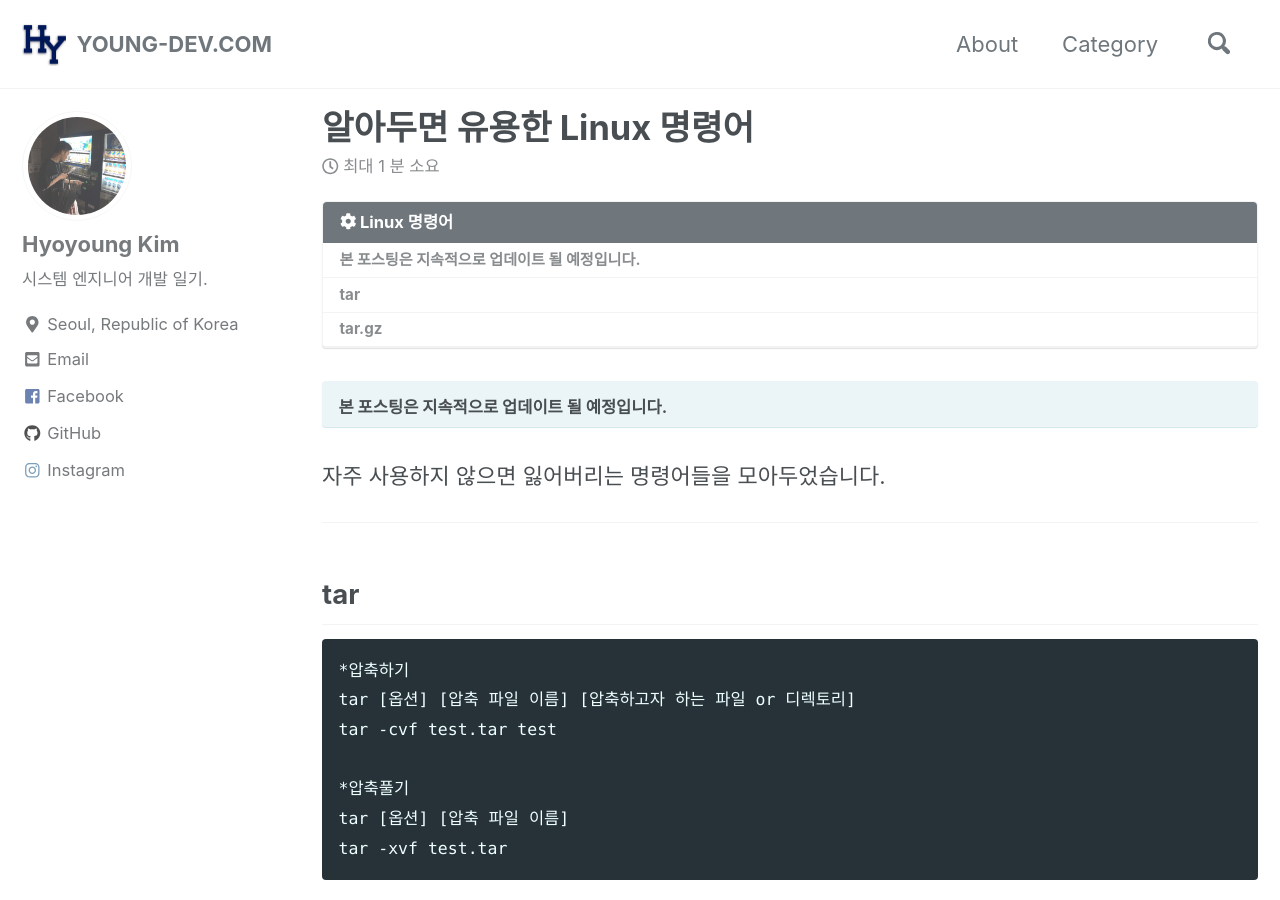
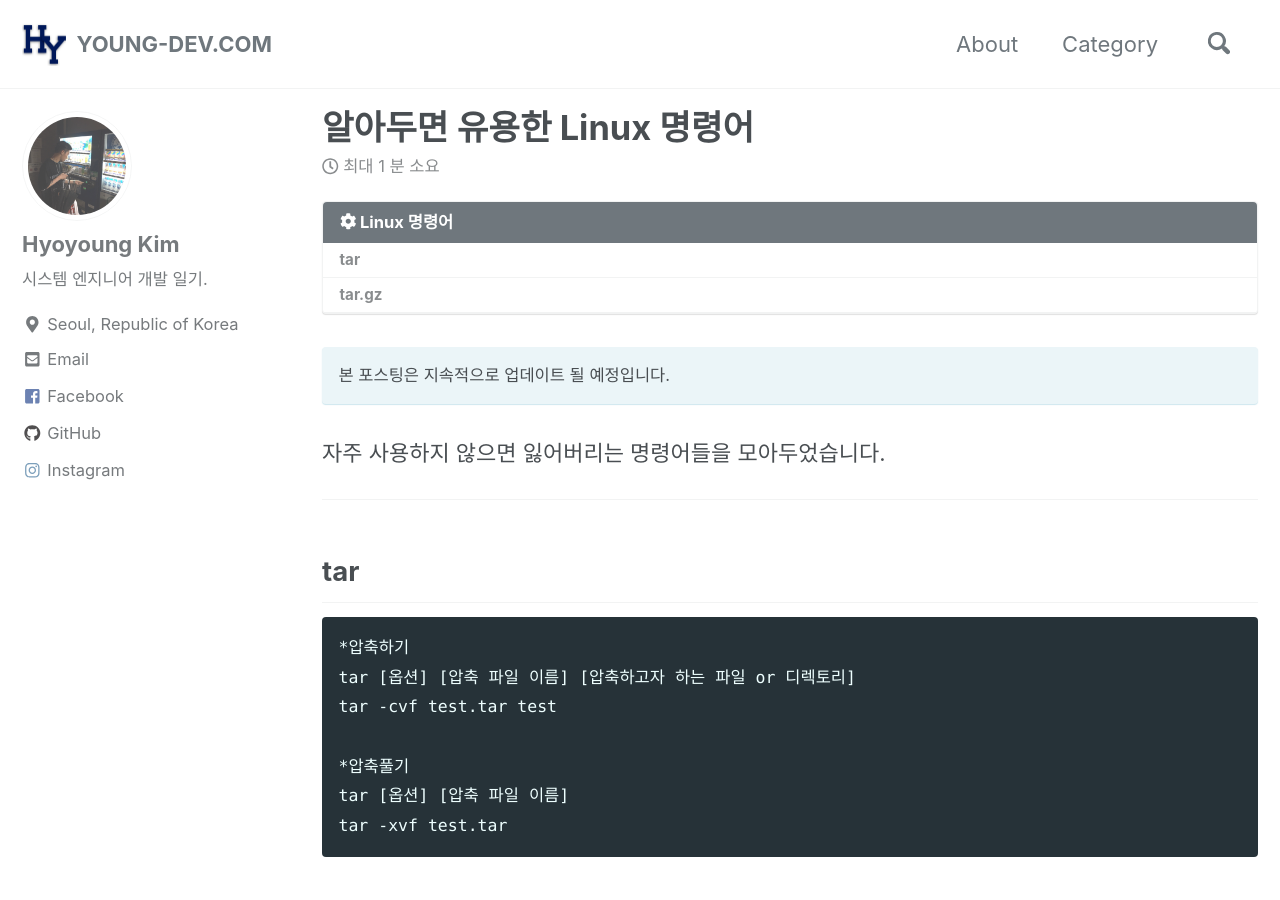
Before and after one commit to youngfromseoul/youngfromseoul.github.io2, a Jekyll site: the page built from _posts/linux/2019-01-29-Linux-tip.md, in a window 1280 px wide and 900 px high. Built offline with Jekyll 4.4.1, drawn with Linux system fonts in a browser that asks for light colours; cached includes are drawn as plain includes; nearby versions of some CDN libraries; some web fonts are replaced; library files that are not in the unit come from our copies.

Commit message:
Update 2019-01-29-Linux-tip.md

```diff
--- a/_posts/linux/2019-01-29-Linux-tip.md
+++ b/_posts/linux/2019-01-29-Linux-tip.md
@@ -17,7 +17,7 @@ toc: true
 toc_sticky: true
 ---
 
-## 본 포스팅은 지속적으로 업데이트 될 예정입니다.
+본 포스팅은 지속적으로 업데이트 될 예정입니다.
 {: .notice--info}
 
 자주 사용하지 않으면 잃어버리는 명령어들을 모아두었습니다.
```
